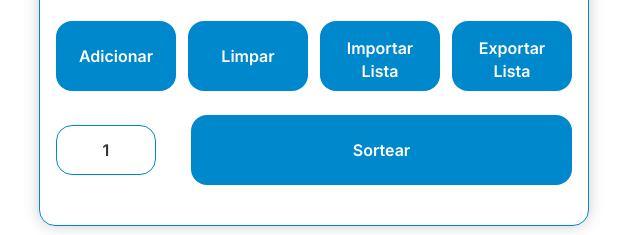
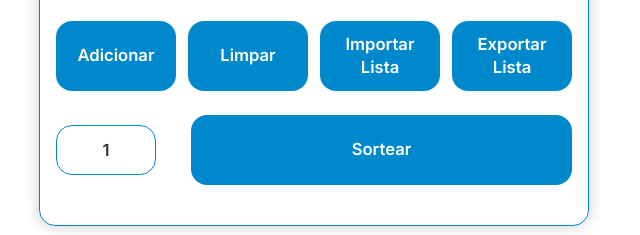
Before and after one commit to dtiunipro/Evento, a plain HTML site: page index.html in a window 1280 px wide. Shown: the part 235-470 px from the top of the page, 0-640 px from the left. Drawn offline with Linux system fonts and the light colour scheme.

Commit message:
Alteração do font-size

```diff
--- a/styles/global.css
+++ b/styles/global.css
@@ -1,8 +1,8 @@
 :root {
   /* Typography */
   --font-family: "Inter", sans-serif;
-  --font-size-base: clamp(1rem, 1.2vw, 1.2rem);
-  --h1: 800 clamp(1.2rem, 1.8vw, 1.5rem) / 135% var(--font-family);
+  --font-size-base: clamp(1rem, 1.3vw, 1.1rem);
+  --h1: 800 clamp(1rem, 1.8vw, 1.5rem) / 135% var(--font-family);
   --text-input: 600 var(--font-size-base) / 140% var(--font-family);
   --text: 400 var(--font-size-base) / 140% var(--font-family);
   --text-sm: 400 clamp(0.875rem, 1.1vw, 1rem) / 160% var(--font-family);
@@ -168,7 +168,7 @@ main {
 
       button {
         height: 70px;
-        padding: 16px;
+        padding: 8px;
         border-radius: 16px;
         background: var(--bg-color);
         color: #fff;
```
